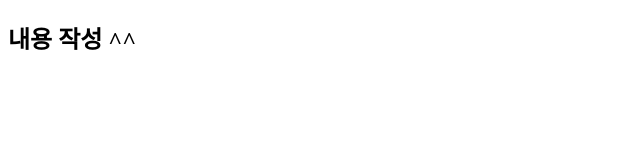
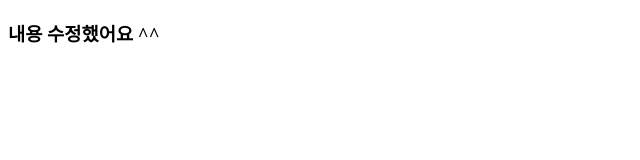
Before and after one commit to chi-0/git_base, a plain HTML site: page index.html in a window 1280 px wide. Shown: the whole page, without its empty margins (0-640 px from the left). Drawn offline with Linux system fonts and the light colour scheme.

Commit message:
두번째 내용 수정

```diff
--- a/index.html
+++ b/index.html
@@ -6,7 +6,8 @@
     <title>git base</title>
 </head>
 <body>
-    <h2>내용 작성 ^^</h2>
+    <!-- <h2>내용 작성 ^^</h2> -->
+    <h3>내용 수정했어요 ^^</h3>
 </body>
 </html>
 
```
